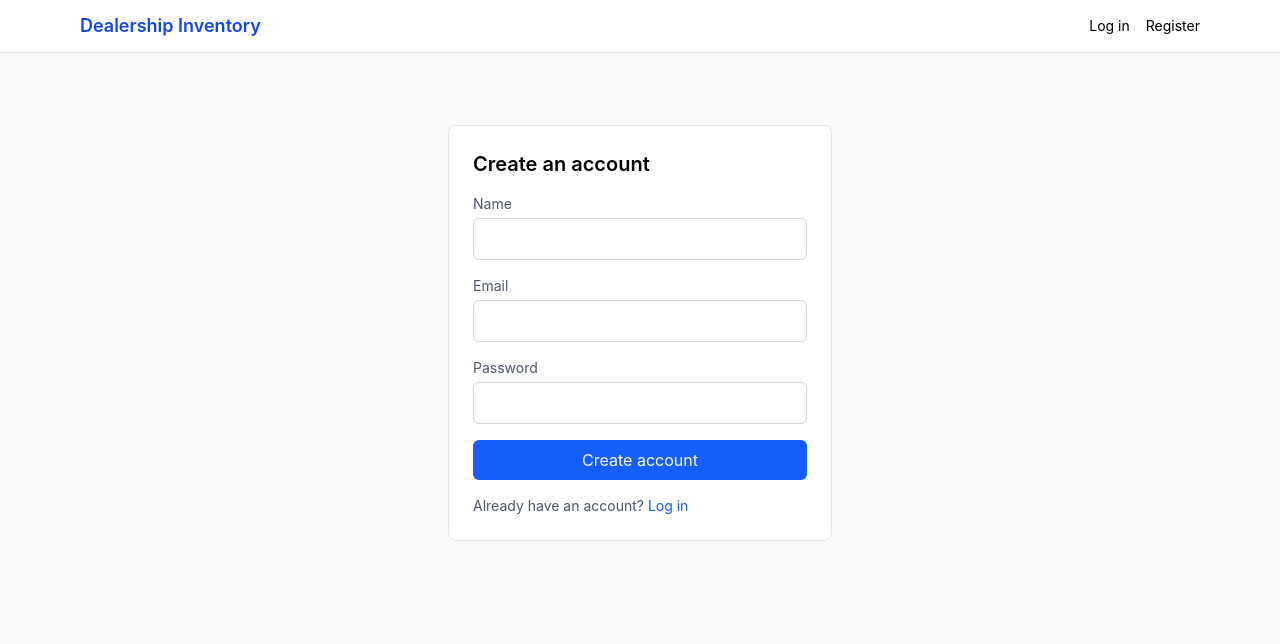
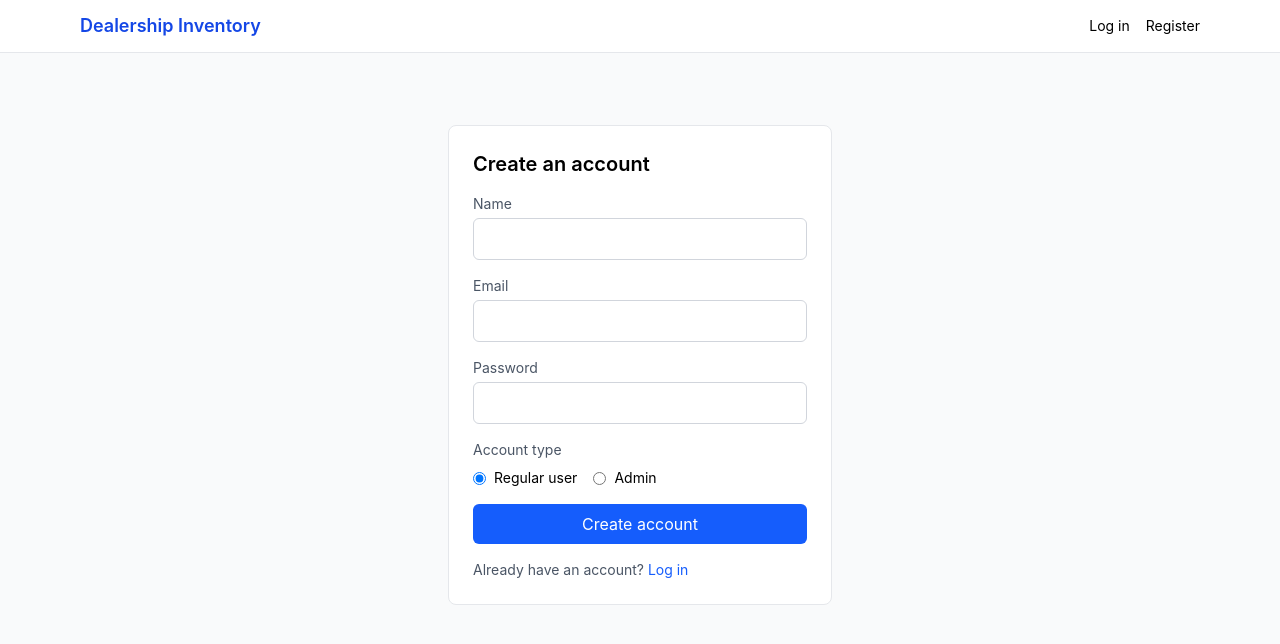
Before and after one commit to mahekkalariya/Car-Dealership-Inventory-System, a React app in the folder frontend/: page /register in a window 1280 px wide. Shown: the top 644 px of the page. Built offline with nearby package versions, Linux system fonts and the light colour scheme; no server answers; the HTML template or start-up script is replaced by a standard one.

Commit message:
Add admin role in registration and login

```diff
--- a/frontend/src/context/AuthContext.jsx
+++ b/frontend/src/context/AuthContext.jsx
@@ -21,8 +21,8 @@ export function AuthProvider({ children }) {
     return data.user;
   }
 
-  async function register(name, email, password) {
-    const { data } = await api.post('/auth/register', { name, email, password });
+  async function register(name, email, password, role = 'user') {
+    const { data } = await api.post('/auth/register', { name, email, password, role });
     localStorage.setItem('token', data.token);
     localStorage.setItem('user', JSON.stringify(data.user));
     setUser(data.user);
--- a/frontend/src/pages/Register.jsx
+++ b/frontend/src/pages/Register.jsx
@@ -5,7 +5,7 @@ import { useAuth } from '../context/AuthContext.jsx';
 export default function Register() {
   const { register } = useAuth();
   const navigate = useNavigate();
-  const [form, setForm] = useState({ name: '', email: '', password: '' });
+  const [form, setForm] = useState({ name: '', email: '', password: '', role: 'user' });
   const [error, setError] = useState('');
   const [submitting, setSubmitting] = useState(false);
 
@@ -18,7 +18,7 @@ export default function Register() {
     setError('');
     setSubmitting(true);
     try {
-      await register(form.name, form.email, form.password);
+      await register(form.name, form.email, form.password, form.role);
       navigate('/');
     } catch (err) {
       setError(err.response?.data?.message || 'Could not register. Try again.');
@@ -46,6 +46,29 @@ export default function Register() {
           <input type="password" required minLength={6} value={form.password} onChange={(e) => update('password', e.target.value)}
             className="w-full border border-gray-300 rounded-md px-3 py-2" />
         </div>
+        <div>
+          <label className="block text-sm text-gray-600 mb-2">Account type</label>
+          <div className="flex gap-4 text-sm">
+            <label className="flex items-center gap-2">
+              <input
+                type="radio"
+                name="role"
+                checked={form.role === 'user'}
+                onChange={() => update('role', 'user')}
+              />
+              Regular user
+            </label>
+            <label className="flex items-center gap-2">
+              <input
+                type="radio"
+                name="role"
+                checked={form.role === 'admin'}
+                onChange={() => update('role', 'admin')}
+              />
+              Admin
+            </label>
+          </div>
+        </div>
         {error && <p className="text-sm text-red-600">{error}</p>}
         <button type="submit" disabled={submitting}
           className="w-full bg-blue-600 text-white rounded-md py-2 hover:bg-blue-700 disabled:opacity-50">
```
